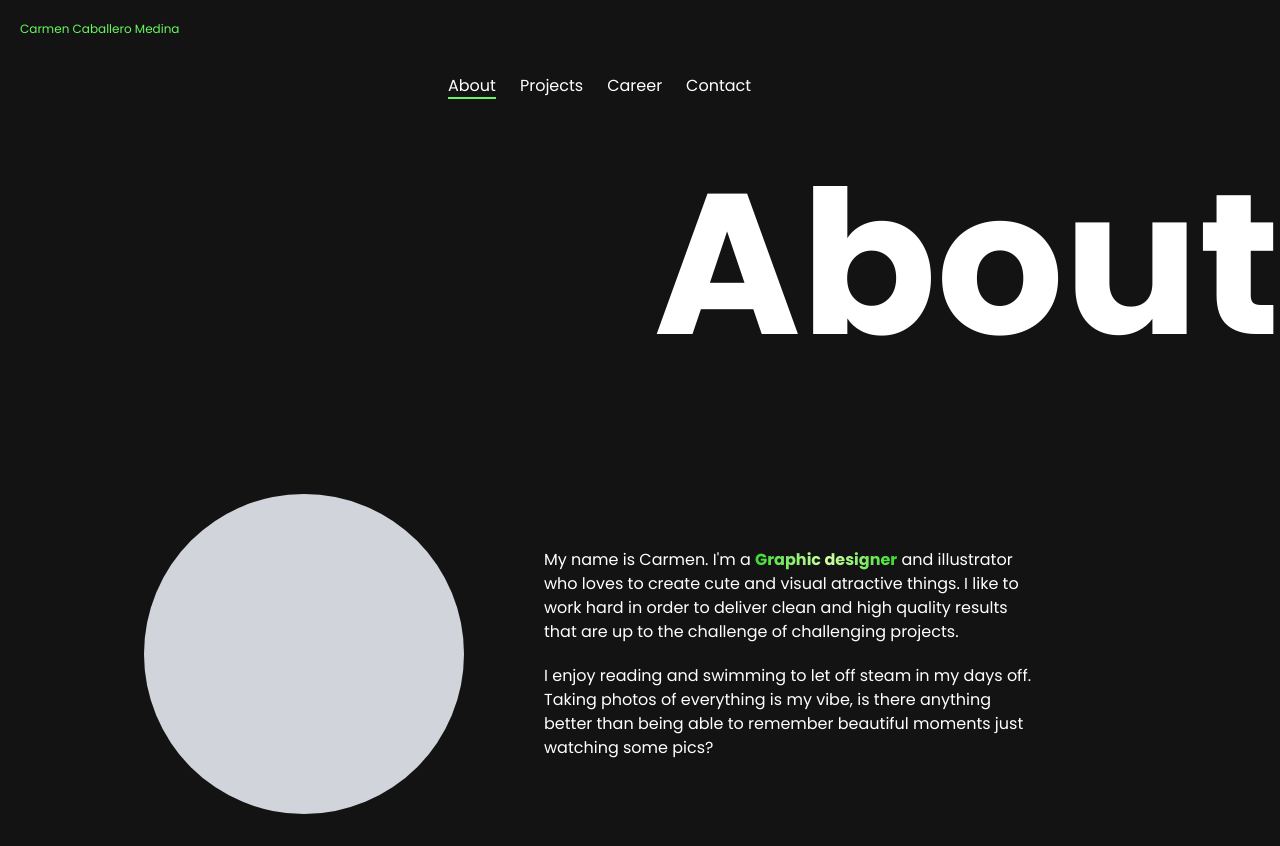
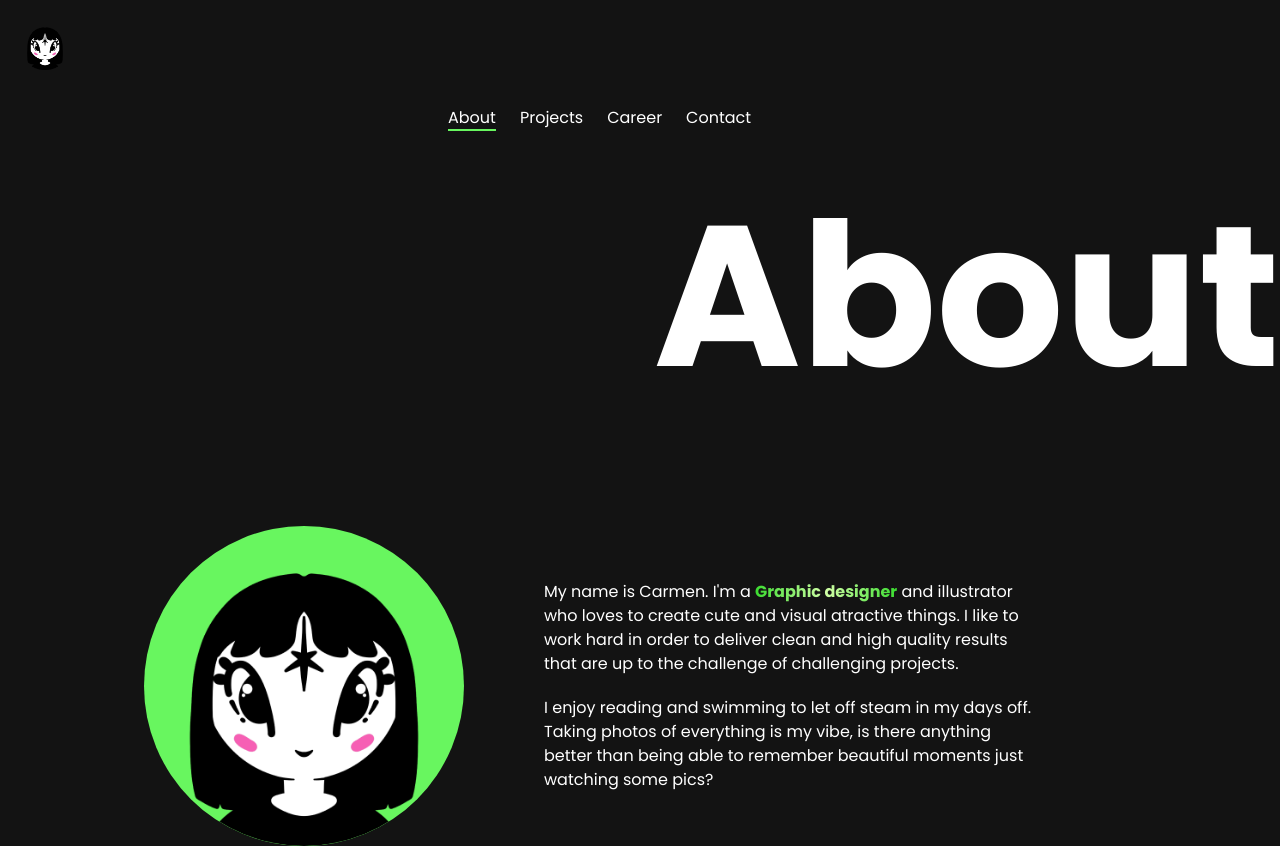
Before and after one commit to imcasero/carmen-port, an Astro site: page / in a window 1280 px wide. Before the commit the page ends 814 px from the top, so only its background shows below. Built offline with nearby package versions, Linux system fonts and the light colour scheme; Astro itself is replaced by a stand-in of ours.

Commit message:
feat: add new styles for home and header

```diff
--- a/src/components/Nav.astro
+++ b/src/components/Nav.astro
@@ -1,5 +1,7 @@
 <header class="w-full flex flex-col">
-  <h1 class="text-[12px] m-5 text-customGreen">Carmen Caballero Medina</h1>
+  <h1 class="text-[12px] m-5 text-customGreen">
+    <img src="/profile.png" alt="" class="w-[50px]" />
+  </h1>
   <nav class="w-96 mx-auto py-4">
     <ul class="flex gap-6 font-extralight">
       <li class="hover:text-customGreen transition duration-300 ease-in-out">
--- a/src/pages/index.astro
+++ b/src/pages/index.astro
@@ -7,14 +7,20 @@ import Layout from "../layouts/Layout.astro";
   <main class="w-full">
     <TitleName title="about" />
     <section class="w-[62rem] flex items-center mx-auto mt-20 gap-20">
-      <div class="w-80 h-80 rounded-full bg-gray-300"></div>
+      <div class="w-80 rounded-full bg-customGreen border-none">
+        <img
+          src="/profile.png"
+          alt="Profile"
+          class="rounded-full border-none w-full"
+        />
+      </div>
       <article class="w-1/2 font-light">
         <p class="mb-5">
           My name is Carmen. I'm a <span class="font-bol text-gradient-custom"
             >Graphic designer</span
-          > and illustrator who loves to create cute and visual atractive
-          things. I like to work hard in order to deliver clean and high quality
-          results that are up to the challenge of challenging projects.
+          > and illustrator who loves to create cute and visual atractive things.
+          I like to work hard in order to deliver clean and high quality results
+          that are up to the challenge of challenging projects.
         </p>
         <p>
           I enjoy reading and swimming to let off steam in my days off. Taking
```
Also changed, not shown: public/profile.png (added).
